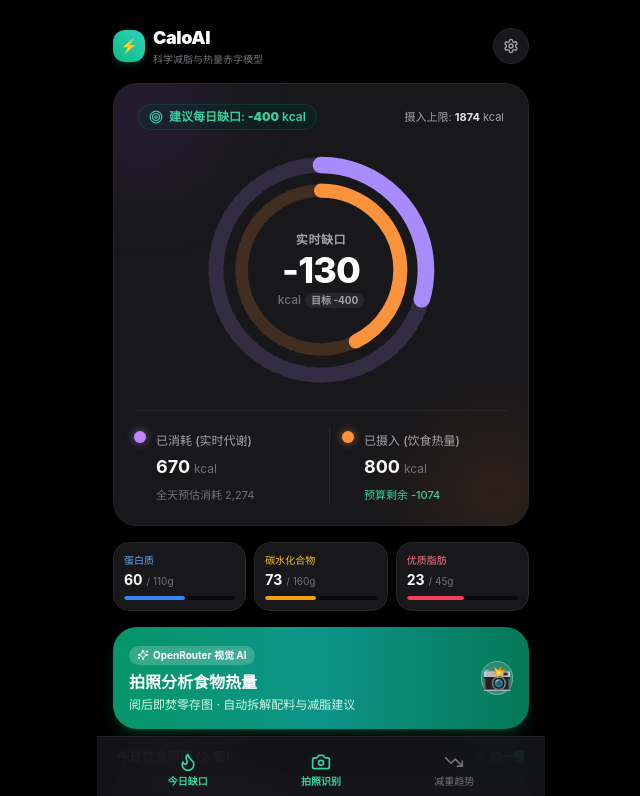
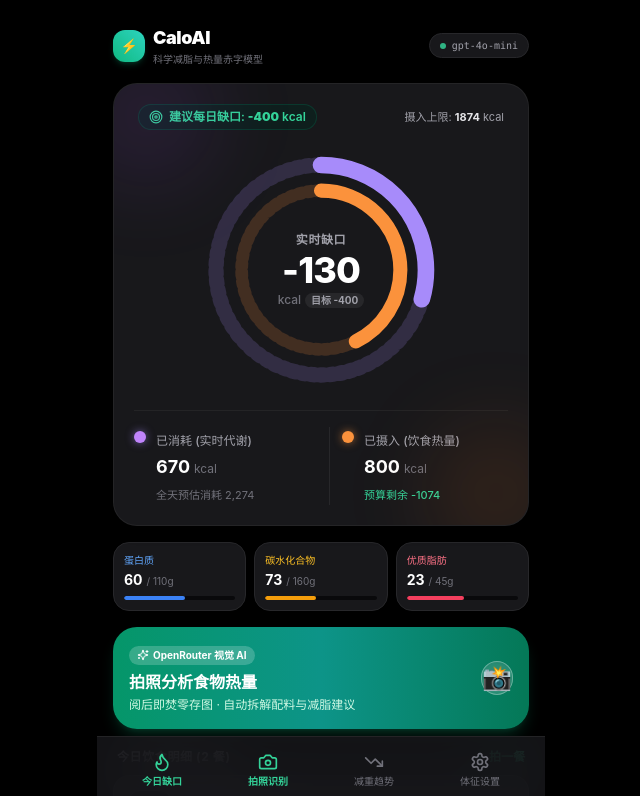
Before and after one commit to lufeihb1996/jianfei, a Next.js app: page / in a window 1280 px wide. Shown: the top 796 px of the page, without its empty margins (319-959 px from the left). Built offline with nearby package versions, Linux system fonts and the light colour scheme.

Commit message:
feat: move Settings button to bottom tab bar on same horizontal line

```diff
--- a/src/app/page.tsx
+++ b/src/app/page.tsx
@@ -162,7 +162,7 @@
 
   return (
     <main className="min-h-screen max-w-md mx-auto flex flex-col justify-between pb-28 pt-4 px-4 select-none">
-      {/* 顶部标题与设置入口 */}
+      {/* 顶部标题栏 (去掉了右上角设置按钮，保持干净极简) */}
       <header className="flex justify-between items-center py-2">
         <div className="flex items-center gap-2">
           <div className="w-8 h-8 rounded-xl bg-gradient-to-tr from-emerald-500 to-teal-400 flex items-center justify-center text-black font-extrabold text-sm shadow-md shadow-emerald-500/20">
@@ -174,13 +174,9 @@
           </div>
         </div>
 
-        <div className="flex items-center gap-2">
-          <button
-            onClick={() => setIsSettingsOpen(true)}
-            className="w-9 h-9 rounded-full bg-zinc-900 border border-zinc-800 flex items-center justify-center text-zinc-400 hover:text-white transition active:scale-95 shadow-sm"
-          >
-            <Settings className="w-4 h-4" />
-          </button>
+        <div className="flex items-center gap-1.5 px-2.5 py-1 rounded-full bg-zinc-900 border border-zinc-800 text-[10px] text-zinc-400 font-medium font-mono">
+          <span className="w-1.5 h-1.5 rounded-full bg-emerald-400 animate-pulse" />
+          {profile.preferred_model.split('/')[1] || 'GPT-4o mini'}
         </div>
       </header>
 
@@ -327,8 +323,8 @@
         </div>
       )}
 
-      {/* 底部固定导航条 (左：今日缺口，中：拍照识别，右：减重趋势) */}
-      <nav className="fixed bottom-0 inset-x-0 h-16 glass-nav border-t border-zinc-800/80 px-6 flex justify-around items-center z-40 max-w-md mx-auto">
+      {/* 底部固定导航条 (4 个按钮在同一水平线：今日缺口、拍照识别、减重趋势、个人设置) */}
+      <nav className="fixed bottom-0 inset-x-0 h-16 glass-nav border-t border-zinc-800/80 px-3 flex justify-around items-center z-40 max-w-md mx-auto">
         <button
           onClick={() => setCurrentTab('today')}
           className={`flex-1 flex flex-col items-center justify-center gap-1 transition ${
@@ -341,7 +337,7 @@
           <span className="text-[10px] leading-none">今日缺口</span>
         </button>
 
-        {/* 核心中央拍照按钮 (在同一水平线上，醒目高亮) */}
+        {/* 拍照识别 */}
         <button
           onClick={() => setIsCameraOpen(true)}
           className="flex-1 flex flex-col items-center justify-center gap-1 text-emerald-400 hover:text-teal-300 active:scale-95 transition font-bold"
@@ -350,6 +346,7 @@
           <span className="text-[10px] leading-none">拍照识别</span>
         </button>
 
+        {/* 减重趋势 */}
         <button
           onClick={() => setCurrentTab('trends')}
           className={`flex-1 flex flex-col items-center justify-center gap-1 transition ${
@@ -360,6 +357,15 @@
         >
           <TrendingDown className="w-5 h-5" />
           <span className="text-[10px] leading-none">减重趋势</span>
+        </button>
+
+        {/* 个人体征与模型设置 */}
+        <button
+          onClick={() => setIsSettingsOpen(true)}
+          className="flex-1 flex flex-col items-center justify-center gap-1 text-zinc-500 hover:text-zinc-300 active:scale-95 transition"
+        >
+          <Settings className="w-5 h-5" />
+          <span className="text-[10px] leading-none">体征设置</span>
         </button>
       </nav>
 
```
